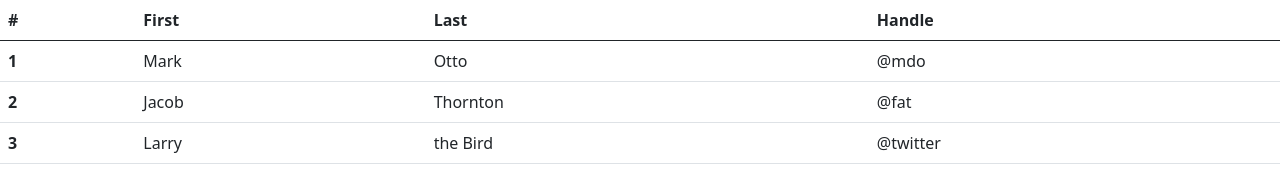
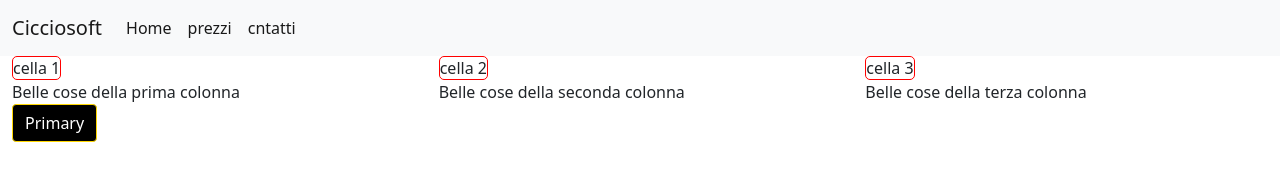
Before and after one commit to filippolongo01/filippolongo01.github.io, a plain HTML site: page index.html in a window 1280 px wide. Drawn offline with nearby package versions, Linux system fonts and the light colour scheme.

Commit message:
nuova pagina con navbar

```diff
--- a/index.html
+++ b/index.html
@@ -10,42 +10,81 @@
     <link href="https://cdn.jsdelivr.net/npm/bootstrap@5.0.0-beta1/dist/css/bootstrap.min.css" rel="stylesheet"
         integrity="sha384-giJF6kkoqNQ00vy+HMDP7azOuL0xtbfIcaT9wjKHr8RbDVddVHyTfAAsrekwKmP1" crossorigin="anonymous">
 
+    <link href="style.css" rel="stylesheet" type="text/css">
+
     <title>La mia prima prova con bootstrap</title>
 </head>
 
 <body>
-    <table class="table">
-        <thead>
-            <tr>
-                <th scope="col">#</th>
-                <th scope="col">First</th>
-                <th scope="col">Last</th>
-                <th scope="col">Handle</th>
-            </tr>
-        </thead>
-        <tbody>
-            <tr>
-                <th scope="row">1</th>
-                <td>Mark</td>
-                <td>Otto</td>
-                <td>@mdo</td>
-            </tr>
-            <tr>
-                <th scope="row">2</th>
-                <td>Jacob</td>
-                <td>Thornton</td>
-                <td>@fat</td>
-            </tr>
-            <tr>
-                <th scope="row">3</th>
-                <td>Larry</td>
-                <td>the Bird</td>
-                <td>@twitter</td>
-            </tr>
-        </tbody>
-    </table>
+    <!-- INIZIO BARRA -->
+    <nav class="navbar navbar-expand-lg navbar-light bg-light">
+        <div class="container-fluid">
+            <a class="navbar-brand">Cicciosoft</a>
+
+            <div class="collapse navbar-collapse" id="navbarNav">
+                <ul class="navbar-nav">
+                    <li class="nav-item">
+                        <a class="nav-link active" aria-current="page" href="#">Home</a>
+                    </li>
+                    <li class="nav-item">
+                        <a class="nav-link active" aria-current="page" href="#">prezzi</a>
+                    </li>
+                    <li class="nav-item">
+                        <a class="nav-link active" aria-current="page" href="#">cntatti</a>
+                    </li>
 
 
+                </ul>
+            </div>
+
+        </div>
+    </nav>
+
+    <!-- FINE BARRA -->
+    <div class="container-fluid">
+        <div class="row">
+            <div class="col">
+                <span class="cella">cella 1</span>
+            </div>
+            <div class="col">
+                <span class="cella">cella 2</span>
+            </div>
+            <div class="col">
+
+                <span class="cella"> cella 3</span>
+            </div>
+
+
+        </div>
+
+        <div class="row">
+            <div class="col">
+                <span>Belle cose della prima colonna</span>
+
+            </div>
+            <div class="col">
+                <span>Belle cose della seconda colonna</span>
+
+            </div>
+            <div class="col">
+                <span>Belle cose della terza colonna</span>
+
+            </div>
+
+
+
+
+
+
+
+
+        </div>
+        <button type="button" class="btn pulsante">Primary</button>
+
+    </div>
+
+
+    <!--NON RIMUOVERE SERVE A BOOTSTRAP-->
     <script src="https://cdn.jsdelivr.net/npm/bootstrap@5.0.0-beta1/dist/js/bootstrap.bundle.min.js"
         integrity="sha384-ygbV9kiqUc6oa4msXn9868pTtWMgiQaeYH7/t7LECLbyPA2x65Kgf80OJFdroafW"
         crossorigin="anonymous"></script>
--- /dev/null
+++ b/style.css
@@ -0,0 +1,13 @@
+.cella {
+    border-radius: 5px 5px 5px;
+    border: 1px solid red;
+
+
+}
+.pulsante{ background-color: black;
+    border-color: gold;
+    color: white;
+
+
+
+}
```
